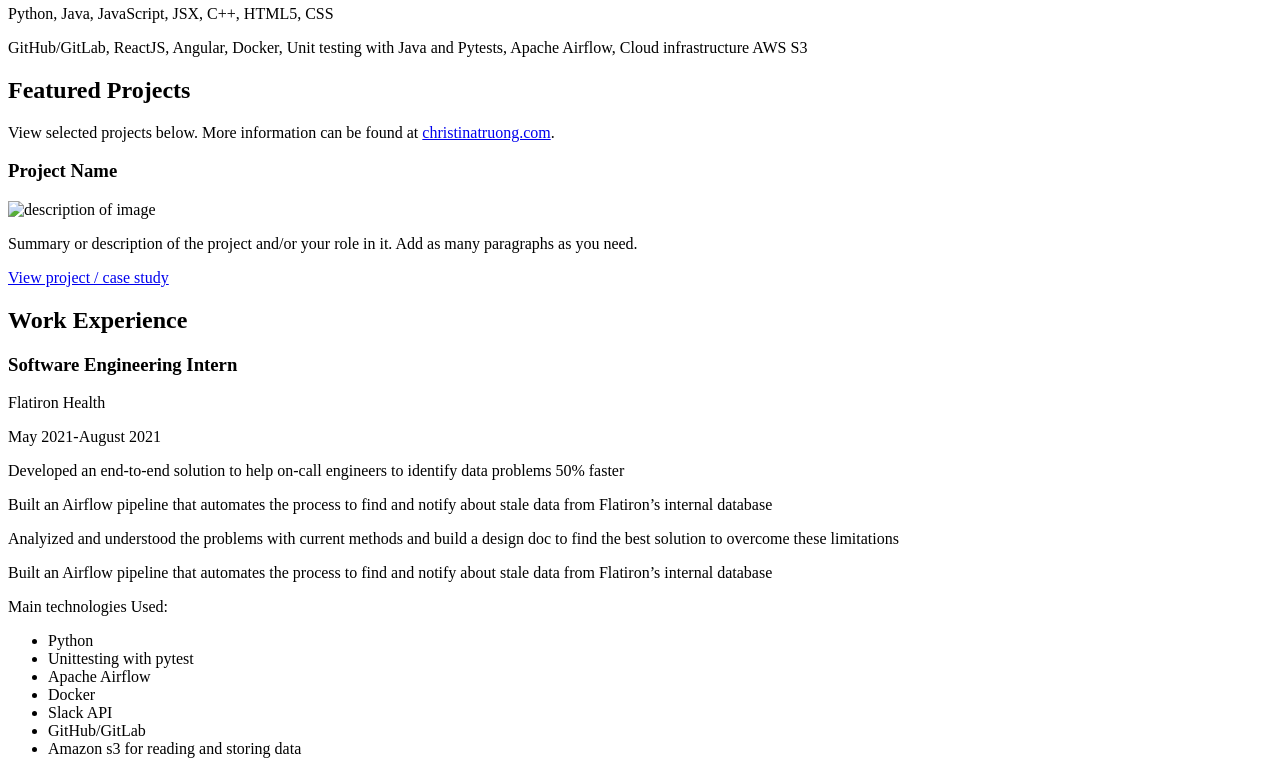
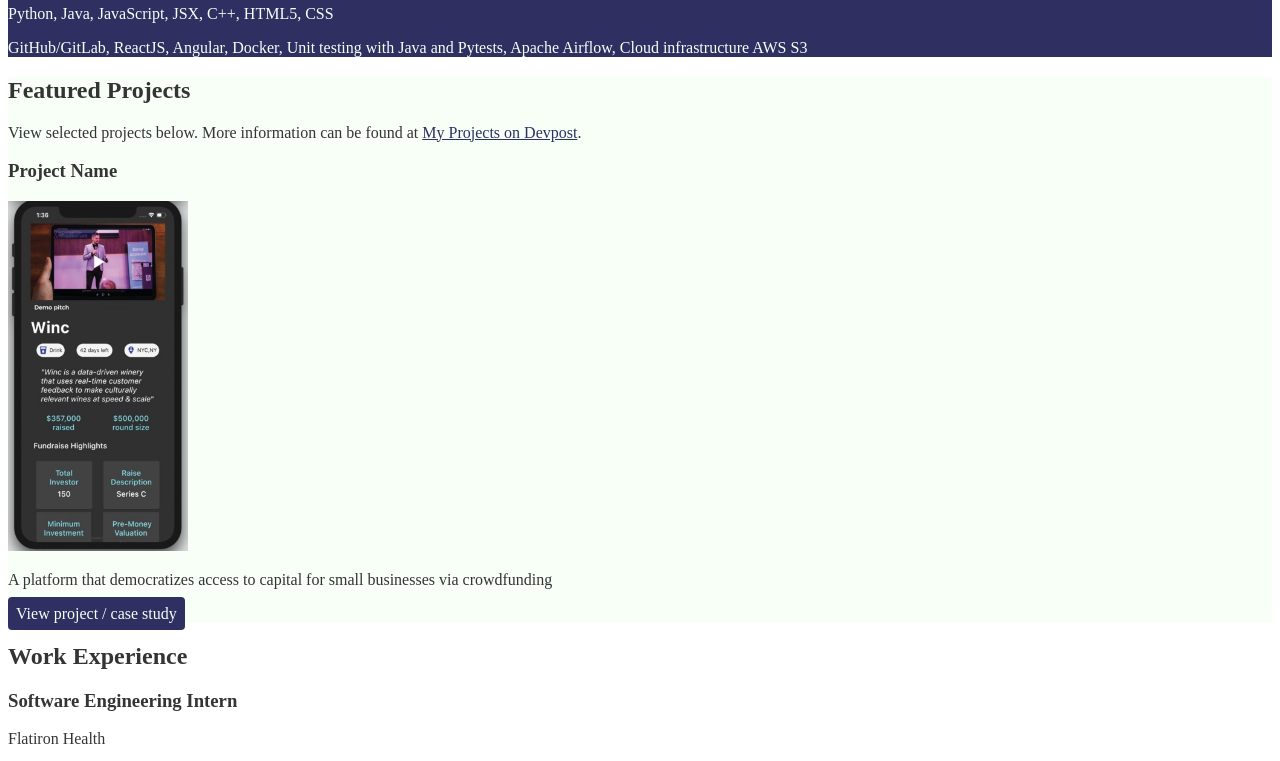
Before and after one commit to Rupakshi1999/Portfolio, a plain HTML site: page index.html in a window 1280 px wide. Shown: the part 164-925 px from the top of the page. Drawn offline with Linux system fonts and the light colour scheme.

Commit message:
added styling

```diff
--- /dev/null
+++ b/css/style.css
@@ -0,0 +1,67 @@
+/*
+Color
+#343434 - dark grey
+#2F3061 - dark blue
+#F7FFF7 - ALMOST WHITE
+#A1C6D7 -light blue
+#FFE66D - yellow
+*/
+
+/*Global Styles
+----------------------------------*/
+body{
+    color: #343434;
+}
+img {
+    width: 180px;
+    height: 350px;
+}
+
+a{
+    color: #FFE66D;
+}
+a:hover{
+    text-decoration: none;
+}
+/*Profile
+----------------------------------*/
+header{
+    background:#2F3061 ;
+    color: #F7FFF7;
+}
+
+/*Projects
+----------------------------------*/
+.projects{
+    background: #F7FFF7 ;
+}
+
+.projects a{
+    color: #2F3061;
+}
+.projects .btn{
+    color: #F7FFF7 ;
+    background:#2F3061 ;
+    text-decoration: none;
+    padding: 8px;
+    border-radius: 4px;
+}
+
+.projects .btn:hover{
+   background: rgba(47,48,97, 80%);
+}
+
+/*Work Experience
+----------------------------------*/
+.work-experince{
+    background: #A1C6D7;
+}
+/*Education
+----------------------------------*/
+
+/*Contact
+----------------------------------*/
+.footer{
+    background: #343434;
+    color: #F7FFF7;
+}
--- a/index.html
+++ b/index.html
@@ -5,6 +5,7 @@
   <meta charset="UTF-8">
   <meta name="viewport" content="width=device-width, initial-scale=1.0">
   <title>Rupakshi's Portfolio</title>
+  <link rel="stylesheet" href="css/style.css">
 </head>
 
 <body>
@@ -14,31 +15,31 @@
       <h1>Rupakshi Aggarwal</h1>
       <h3>Easy name: Rup</h3>
       <h2>Software Engineer, Full stack and Backend</h2>
-
       <p>Python, Java, JavaScript, JSX, C++, HTML5, CSS</p>
       <p>GitHub/GitLab, ReactJS, Angular, Docker, Unit testing with Java and Pytests, Apache Airflow, Cloud
-        infrastructure AWS S3
-      </p>
+        infrastructure AWS S3</p>
     </header>
 
     <!-- ********************  PROJECTS / PORTFOLIO  ********************* -->
-    <section>
+    <section class="projects">
+
       <h2>Featured Projects</h2>
       <p>View selected projects below. More information can be found at <a
-          href="http://christinatruong.com">christinatruong.com</a>.</p>
+          href="https://devpost.com/rupakshiaggarwal?ref_content=user-portfolio&ref_feature=portfolio&ref_medium=global-nav">My
+          Projects on Devpost</a>.</p>
 
-      <!-- Copy the whole <section> block to add more projects. -->
+      <!-- Project 1 -->
       <section>
         <h3>Project Name</h3>
-        <img src="project-thumbnail.png" alt="description of image">
-        <p>Summary or description of the project and/or your role in it. Add as many paragraphs as you need.</p>
-        <a href="#" target="_blank">View project / case study</a>
+        <img src="images\fundit.jpg" alt="A page showing information about a business's investors ">
+        <p>A platform that democratizes access to capital for small businesses via crowdfunding</p>
+        <a class="btn" href="https://devpost.com/software/fundit-4mti2o" target="_blank">View project / case study</a>
       </section>
       <!-- End of Project block. -->
     </section>
 
     <!-- ***********************  WORK EXPERIENCE  *********************** -->
-    <section>
+    <section class="work-experience">
       <h2>Work Experience</h2>
       <!-- Copy this whole <section> block to add more jobs. -->
       <section>
@@ -88,7 +89,7 @@
     </section>
 
     <!-- *****************  CONTACT INFO / SOCIAL MEDIA  ***************** -->
-    <footer>
+    <footer class="footer">
       <h2>Let's Keep in Touch!</h2>
 
       <!-- Social media and contact links. Add or remove any networks. -->
```
Also changed, not shown: images/fundit.jpg (added).
